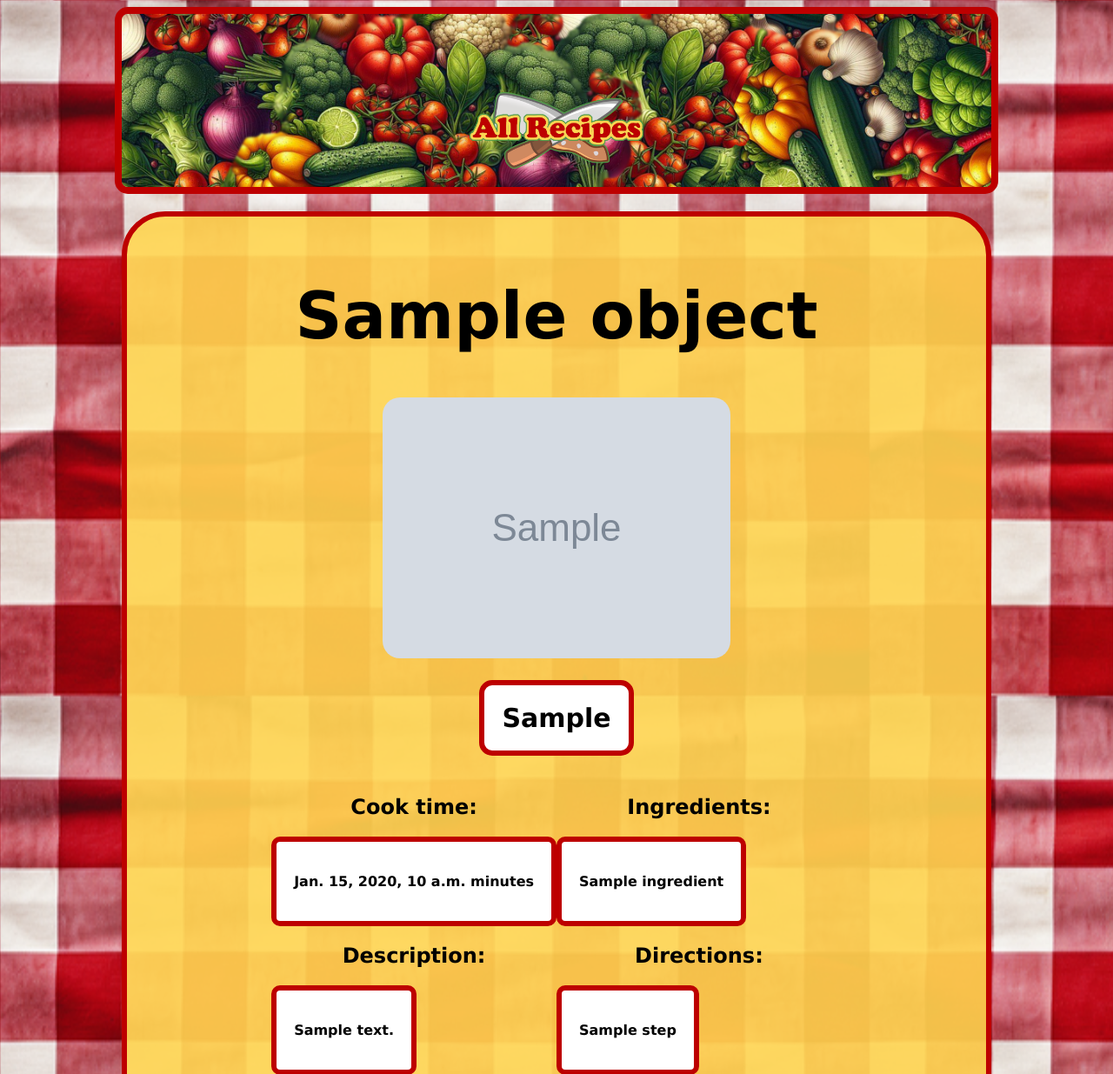
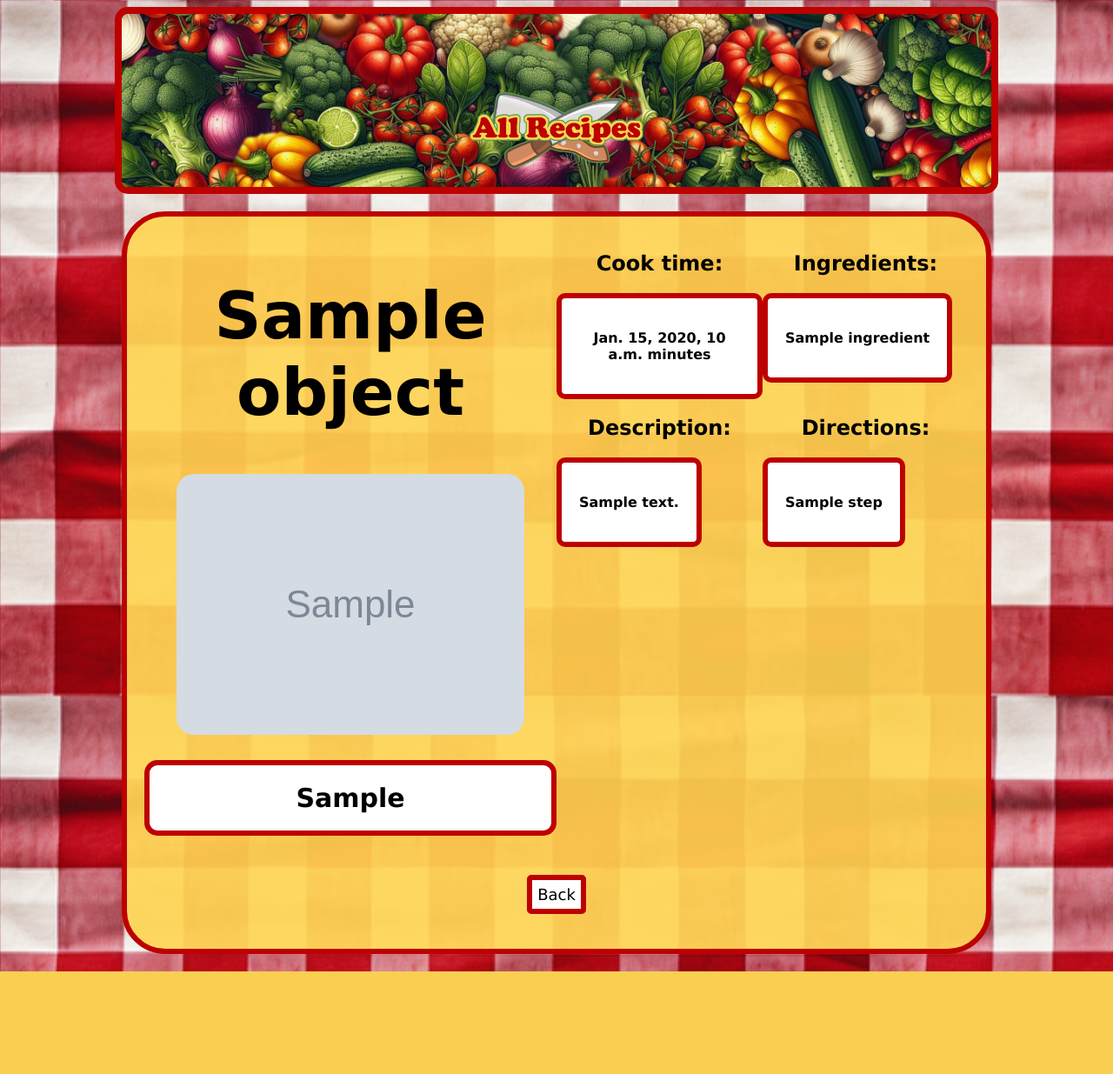
Before and after one commit to c0decel/recipe-app-live, a Django app: template recipes/templates/recipes/details.html in a window 1280 px wide. Shown: the top 1235 px of the page at 87% size. After the commit the page ends 1117 px from the top, so only its background shows below. Run offline with Django 4.2, Linux system fonts and the light colour scheme; the template is opened without the code that fills it: most values are stand-ins (such as "Sample title", 1, 10 or a date in 2020); grey boxes marked "Sample" are stand-in pictures.

Commit message:
Add files via upload

```diff
--- a/recipes/templates/recipes/details.html
+++ b/recipes/templates/recipes/details.html
@@ -79,9 +79,13 @@
             {% endif %}
         </div>
         <div class="recipe_details">
+            <div class="grid">
+                <div class="grid_item">
                     <h1>{{object.name}}</h1>
                     <img style="width: 400px; border-radius: 20px;" src="{{object.image.url}}">
                     <h2 class="difficulty">{{object.calc_difficulty}}</h2>
+                </div>
+                <div class="grid_item">
                     <div class="grid">
                         <div class="grid_item">
                             <h2>Cook time:</h2>
@@ -112,6 +116,9 @@
                             </div>
                         </div>
                     </div>
+                </div>
+
+            </div>
             <button style="margin: 20px;" onclick="goBack()">
                 Back
             </button>
```
Lines whose indentation alone changed are shown as unchanged.
